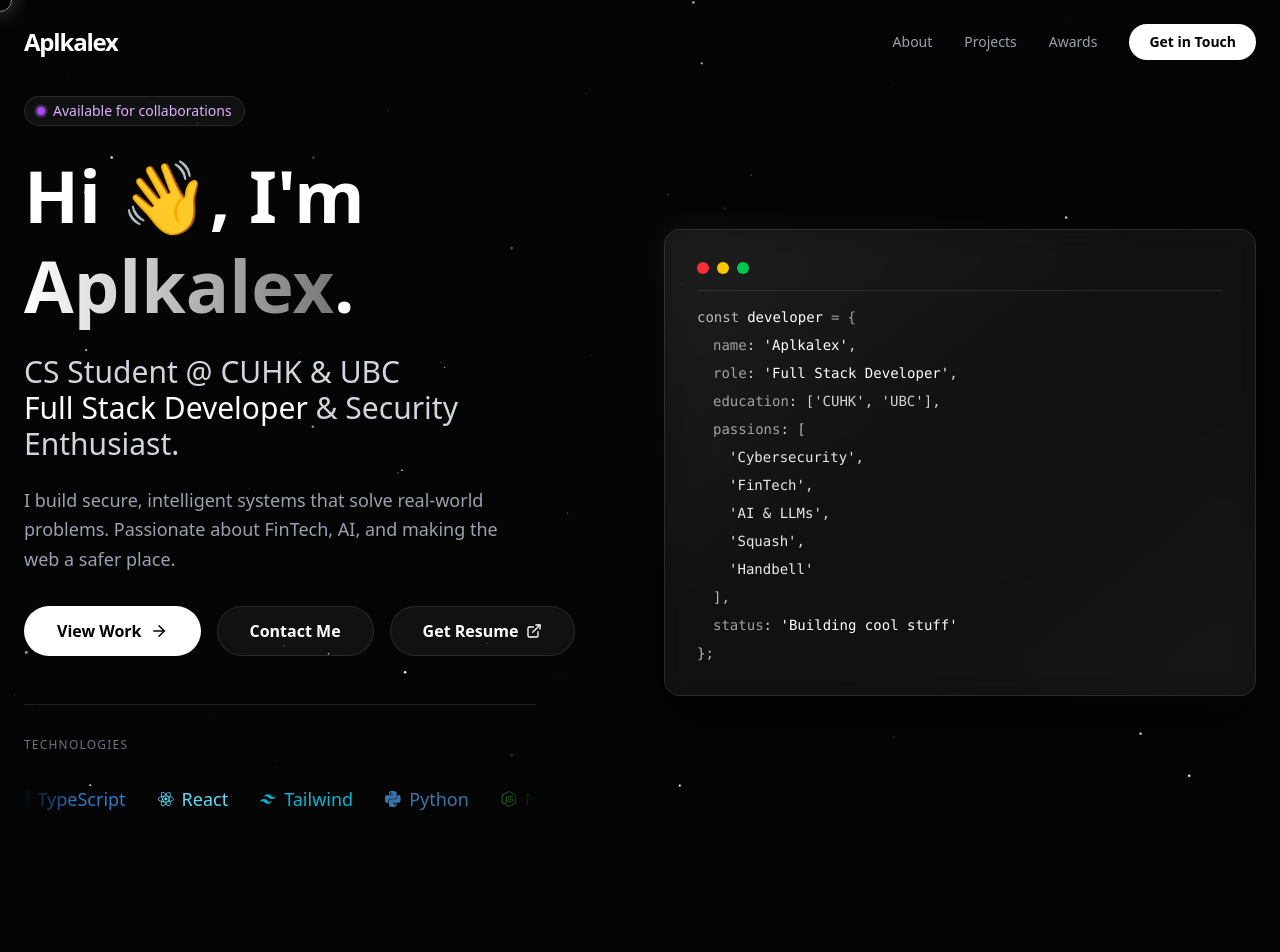
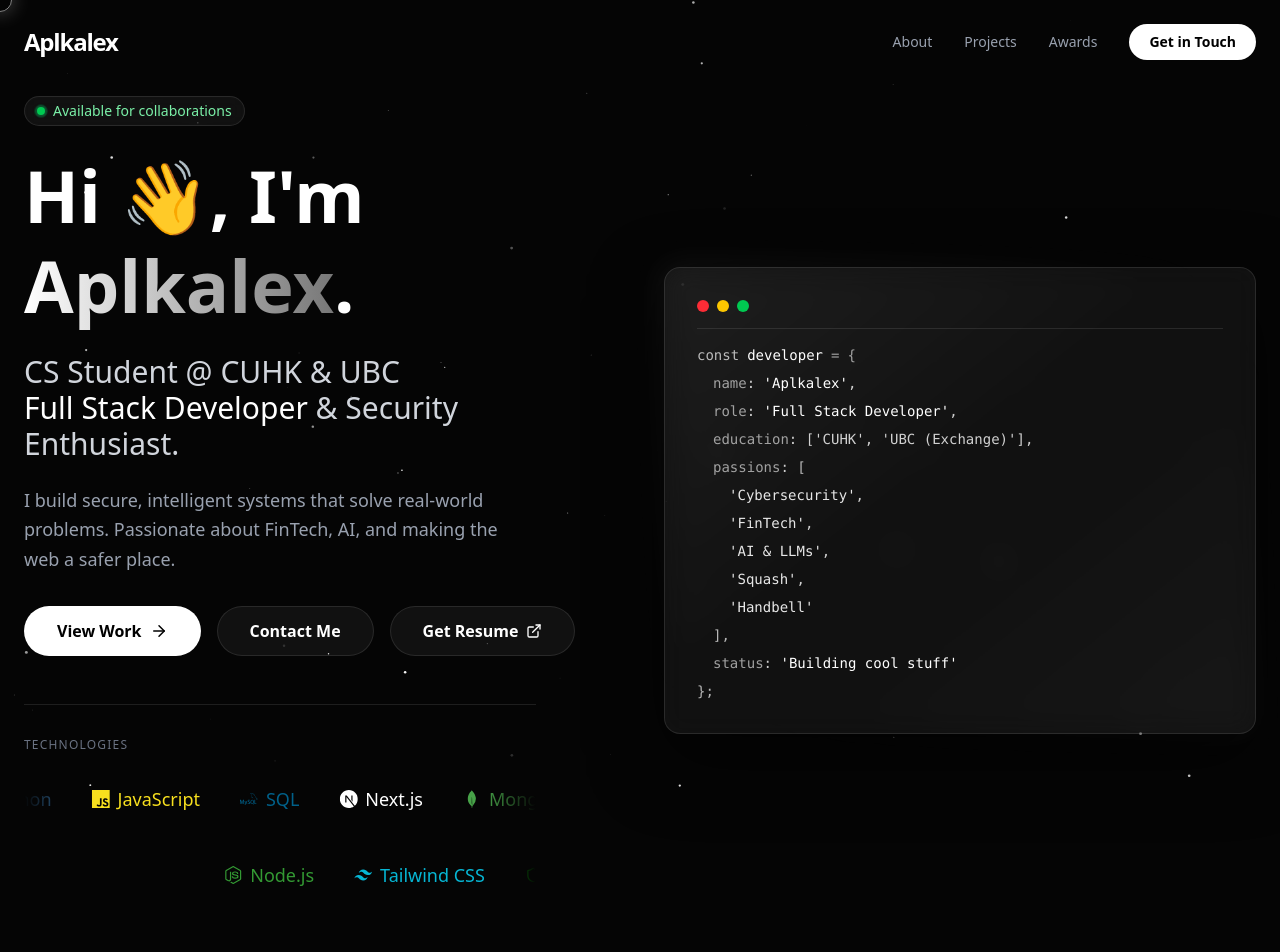
Before and after one commit to Aplkalex/aplkalex.com, a Next.js app: page / in a window 1280 px wide. Shown: the top 952 px of the page. Built offline with nearby package versions, Linux system fonts and the light colour scheme.

Commit message:
Add reverse animation for marquee and enhance TechMarquee component with row support

```diff
--- a/src/app/globals.css
+++ b/src/app/globals.css
@@ -32,6 +32,10 @@ body {
     .animate-marquee {
         animation: marquee 25s linear infinite;
     }
+
+    .animate-marquee-reverse {
+        animation: marquee-reverse 25s linear infinite;
+    }
 }
 
 @keyframes marquee {
@@ -41,6 +45,16 @@ body {
 
     100% {
         transform: translateX(-50%);
+    }
+}
+
+@keyframes marquee-reverse {
+    0% {
+        transform: translateX(0);
+    }
+
+    100% {
+        transform: translateX(50%);
     }
 }
 
--- a/src/app/page.tsx
+++ b/src/app/page.tsx
@@ -10,7 +10,7 @@ import Typewriter from '@/components/ui/Typewriter';
 import TechMarquee from '@/components/ui/TechMarquee';
 import ParallaxText from '@/components/ui/ParallaxText';
 
-import { SiNextdotjs, SiTypescript, SiReact, SiTailwindcss, SiPython, SiNodedotjs, SiMongodb } from 'react-icons/si';
+import { SiNextdotjs, SiTypescript, SiReact, SiTailwindcss, SiPython, SiNodedotjs, SiMongodb, SiJavascript, SiCplusplus, SiC, SiAmazonwebservices, SiMysql } from 'react-icons/si';
 
 const fadeInUp = {
     initial: { opacity: 0, y: 20 },
@@ -45,13 +45,26 @@ const staggerContainer = {
 };
 
 const techStack = [
-    { name: 'Next.js', icon: <SiNextdotjs size={16} />, color: '#ffffff' },
-    { name: 'TypeScript', icon: <SiTypescript size={16} />, color: '#3178C6' },
-    { name: 'React', icon: <SiReact size={16} />, color: '#61DAFB' },
-    { name: 'Tailwind', icon: <SiTailwindcss size={16} />, color: '#06B6D4' },
-    { name: 'Python', icon: <SiPython size={16} />, color: '#3776AB' },
-    { name: 'Node.js', icon: <SiNodedotjs size={16} />, color: '#339933' },
-    { name: 'MongoDB', icon: <SiMongodb size={16} />, color: '#47A248' },
+    { name: 'Python', icon: <SiPython size={18} />, color: '#3776AB' },
+    {
+        name: 'C / C++',
+        icon: (
+            <div className="flex items-center gap-1">
+                <SiC size={16} />
+                <SiCplusplus size={16} />
+            </div>
+        ),
+        color: '#A8B9CC'
+    },
+    { name: 'JavaScript', icon: <SiJavascript size={18} />, color: '#F7DF1E' },
+    { name: 'TypeScript', icon: <SiTypescript size={18} />, color: '#3178C6' },
+    { name: 'SQL', icon: <SiMysql size={18} />, color: '#00618A' },
+    { name: 'React', icon: <SiReact size={18} />, color: '#61DAFB' },
+    { name: 'Next.js', icon: <SiNextdotjs size={18} />, color: '#ffffff' },
+    { name: 'Node.js', icon: <SiNodedotjs size={18} />, color: '#339933' },
+    { name: 'MongoDB', icon: <SiMongodb size={18} />, color: '#47A248' },
+    { name: 'Tailwind CSS', icon: <SiTailwindcss size={18} />, color: '#06B6D4' },
+    { name: 'AWS', icon: <SiAmazonwebservices size={18} />, color: '#FF9900' },
     { name: 'Cybersecurity', icon: <Shield size={16} />, color: '#00FF00' },
 ];
 
@@ -66,10 +79,10 @@ export default function Home() {
                         animate="animate"
                         variants={staggerContainer}
                     >
-                        <motion.div variants={fadeInUp} className="inline-flex items-center gap-2 px-3 py-1 mb-6 rounded-full border border-white/10 bg-white/5 text-sm text-purple-300 backdrop-blur-sm">
+                        <motion.div variants={fadeInUp} className="inline-flex items-center gap-2 px-3 py-1 mb-6 rounded-full border border-white/10 bg-white/5 text-sm text-green-300 backdrop-blur-sm">
                             <span className="relative flex h-2 w-2">
-                                <span className="animate-ping absolute inline-flex h-full w-full rounded-full bg-purple-400 opacity-75"></span>
-                                <span className="relative inline-flex rounded-full h-2 w-2 bg-purple-500"></span>
+                                <span className="animate-ping absolute inline-flex h-full w-full rounded-full bg-green-400 opacity-75"></span>
+                                <span className="relative inline-flex rounded-full h-2 w-2 bg-green-500"></span>
                             </span>
                             Available for collaborations
                         </motion.div>
@@ -124,7 +137,7 @@ export default function Home() {
                         {/* Tech Stack Marquee */}
                         <motion.div variants={fadeInUp} className="mt-12 pt-8 border-t border-white/10 w-full max-w-[90vw] md:max-w-md lg:max-w-lg overflow-hidden">
                             <p className="text-xs text-gray-500 uppercase tracking-widest mb-4">Technologies</p>
-                            <TechMarquee items={techStack} />
+                            <TechMarquee items={techStack} rows={2} />
                         </motion.div>
                     </motion.div>
 
@@ -164,7 +177,7 @@ export default function Home() {
                                     <span className="text-white/60">role</span>: <span className="text-white">'<Typewriter text="Full Stack Developer" delay={1.0} />'</span>,
                                 </div>
                                 <div className="pl-4">
-                                    <span className="text-white/60">education</span>: <span className="text-white/80">['CUHK', 'UBC']</span>,
+                                    <span className="text-white/60">education</span>: <span className="text-white/80">['CUHK', 'UBC (Exchange)']</span>,
                                 </div>
                                 <div className="pl-4">
                                     <span className="text-white/60">passions</span>: <span className="text-white/70">[</span>
--- a/src/app/queuesis/page.tsx
+++ b/src/app/queuesis/page.tsx
@@ -205,7 +205,7 @@ export default function QueuesisPage() {
                                 <div className="grid grid-cols-2 md:grid-cols-3 gap-4">
                                     {[
                                         { name: "Next.js 16", icon: <svg viewBox="0 0 180 180" className="w-8 h-8 fill-white"><mask height="180" id="mask0_408_134" maskUnits="userSpaceOnUse" width="180" x="0" y="0" style={{ maskType: 'alpha' }}><circle cx="90" cy="90" fill="black" r="90"></circle></mask><g mask="url(#mask0_408_134)"><circle cx="90" cy="90" data-circle="true" fill="black" r="90"></circle><path d="M149.508 157.52L69.142 54H54V125.97H66.1136V69.3836L139.999 164.845C143.333 162.614 146.509 160.165 149.508 157.52Z" fill="url(#paint0_linear_408_134)"></path><rect fill="url(#paint1_linear_408_134)" height="72" width="12" x="115" y="54"></rect></g><defs><linearGradient gradientUnits="userSpaceOnUse" id="paint0_linear_408_134" x1="109" x2="144.5" y1="116.5" y2="160.5"><stop stopColor="white"></stop><stop offset="1" stopColor="white" stopOpacity="0"></stop></linearGradient><linearGradient gradientUnits="userSpaceOnUse" id="paint1_linear_408_134" x1="121" x2="120.799" y1="54" y2="106.875"><stop stopColor="white"></stop><stop offset="1" stopColor="white" stopOpacity="0"></stop></linearGradient></defs></svg> },
-                                        { name: "TypeScript", icon: <svg viewBox="0 0 24 24" className="w-8 h-8 fill-[#3178C6]"><path d="M1.125 0C.502 0 0 .502 0 1.125v21.75C0 23.498.502 24 1.125 24h21.75c.623 0 1.125-.502 1.125-1.125V1.125C24 .502 23.498 0 22.875 0H1.125zM15.492 12.609h2.039c-.141 1.289-1.008 2.133-2.297 2.133-1.57 0-2.344-1.102-2.344-3.516 0-2.578.891-3.656 2.484-3.656 1.242 0 2.063.75 2.227 1.969h2.016c-.211-2.203-1.758-3.68-4.242-3.68-2.836 0-4.547 1.805-4.547 5.367 0 3.469 1.641 5.367 4.5 5.367 2.461 0 4.008-1.43 4.164-3.984zm-8.016.305c0 1.289.703 1.875 2.156 1.875 1.031 0 1.617-.469 1.617-1.266 0-.867-.61-1.242-2.063-1.688-2.016-.586-3.14-1.289-3.14-3.047 0-1.781 1.406-2.953 3.539-2.953 2.273 0 3.563 1.172 3.656 3.07h-2.039c-.094-1.031-.703-1.453-1.641-1.453-.891 0-1.43.422-1.43 1.148 0 .727.539 1.078 1.922 1.523 2.156.68 3.305 1.383 3.305 3.234 0 1.922-1.477 3.094-3.727 3.094-2.438 0-3.867-1.289-3.914-3.539h2.063z" /></svg> },
+                                        { name: "TypeScript", icon: <Image src="/TypeScript.svg" alt="TypeScript logo" width={32} height={32} className="w-8 h-8" /> },
                                         { name: "Tailwind CSS", icon: <svg viewBox="0 0 24 24" className="w-8 h-8 fill-[#06B6D4]"><path d="M12.001,4.8c-3.2,0-5.2,1.6-6,4.8c1.2-1.6,2.6-2.2,4.2-1.8c0.913,0.228,1.565,0.89,2.288,1.624 C13.666,10.618,15.027,12,18.001,12c3.2,0,5.2-1.6,6-4.8c-1.2,1.6-2.6,2.2-4.2,1.8c-0.913-0.228-1.565-0.89-2.288-1.624 C16.337,6.182,14.976,4.8,12.001,4.8z M6.001,12c-3.2,0-5.2,1.6-6,4.8c1.2-1.6,2.6-2.2,4.2-1.8c0.913,0.228,1.565,0.89,2.288,1.624 c1.177,1.194,2.538,2.576,5.512,2.576c3.2,0,5.2-1.6,6-4.8c-1.2,1.6-2.6,2.2-4.2,1.8c-0.913-0.228-1.565-0.89-2.288-1.624 C10.337,13.382,8.976,12,6.001,12z" /></svg> },
                                         { name: "Prisma", icon: <Image src="/Prisma.svg" alt="Prisma logo" width={32} height={32} className="w-8 h-8" /> },
                                         { name: "MongoDB", icon: <Image src="/MongoDB.svg" alt="MongoDB logo" width={32} height={32} className="w-8 h-8" /> },
--- a/src/components/queuesis/QueuesisDetail.tsx
+++ b/src/components/queuesis/QueuesisDetail.tsx
@@ -6,12 +6,6 @@ import { ExternalLink, Github, Zap, Clock, Layout, Database, AlertCircle } from
 import { SiNextdotjs, SiTailwindcss } from 'react-icons/si';
 import Image from 'next/image';
 import { cn } from '@/lib/utils';
-
-const TypeScriptIcon = () => (
-    <div className="w-8 h-8 rounded-lg bg-[#3178C6] flex items-center justify-center text-white font-semibold text-[11px] tracking-tight">
-        TS
-    </div>
-);
 
 export default function QueuesisDetail({ isExpanded = true }: { isExpanded?: boolean }) {
     const [activeTab, setActiveTab] = useState('overview');
@@ -198,7 +192,7 @@ export default function QueuesisDetail({ isExpanded = true }: { isExpanded?: boo
                                 <div className="grid grid-cols-2 md:grid-cols-3 gap-4">
                                     {[
                                         { name: "Next.js 16", icon: <SiNextdotjs className="w-8 h-8 text-white" /> },
-                                        { name: "TypeScript", icon: <TypeScriptIcon /> },
+                                        { name: "TypeScript", icon: <Image src="/TypeScript.svg" alt="TypeScript logo" width={32} height={32} className="w-8 h-8" /> },
                                         { name: "Tailwind CSS", icon: <SiTailwindcss className="w-8 h-8 text-[#06B6D4]" /> },
                                         { name: "Prisma", icon: <Image src="/Prisma.svg" alt="Prisma logo" width={32} height={32} className="w-8 h-8" /> },
                                         { name: "MongoDB", icon: <Image src="/MongoDB.svg" alt="MongoDB logo" width={32} height={32} className="w-8 h-8" /> },
--- a/src/components/ui/TechMarquee.tsx
+++ b/src/components/ui/TechMarquee.tsx
@@ -13,51 +13,88 @@ interface TechItem {
 interface TechMarqueeProps {
     items: TechItem[];
     className?: string;
+    rows?: number;
 }
 
-export default function TechMarquee({ items, className }: TechMarqueeProps) {
+interface MarqueeRowProps {
+    items: TechItem[];
+    reverse?: boolean;
+    speed?: number;
+}
+
+const maskStyle: React.CSSProperties = {
+    maskImage: "linear-gradient(to right, transparent, black 10%, black 90%, transparent)",
+    WebkitMaskImage: "linear-gradient(to right, transparent, black 10%, black 90%, transparent)",
+};
+
+const repeatIfNeeded = (items: TechItem[]) => {
+    if (items.length >= 6) return items;
+    const repetitions = Math.ceil(6 / Math.max(items.length, 1));
+    return Array.from({ length: repetitions }, () => items).flat();
+};
+
+const rotateItems = (items: TechItem[], offset: number) => {
+    if (!items.length) return items;
+    const normalized = ((offset % items.length) + items.length) % items.length;
+    return items.slice(normalized).concat(items.slice(0, normalized));
+};
+
+function MarqueeRow({ items, reverse = false, speed }: MarqueeRowProps) {
+    const animationClass = reverse ? "animate-marquee-reverse" : "animate-marquee";
+    const animationStyle = speed ? { animationDuration: `${speed}s` } : undefined;
+    const visibleItems = repeatIfNeeded(items);
+
     return (
+        <div className="relative flex w-full overflow-hidden select-none mask-gradient" style={maskStyle}>
+            {[0, 1].map((dup) => (
                 <div
+                    key={`${animationClass}-${dup}`}
                     className={cn(
-                "relative flex w-full overflow-hidden select-none mask-gradient",
-                className
+                        "flex min-w-full shrink-0 items-center gap-10 py-4 px-10",
+                        animationClass
                     )}
-            style={{
-                maskImage:
-                    "linear-gradient(to right, transparent, black 10%, black 90%, transparent)",
-                WebkitMaskImage:
-                    "linear-gradient(to right, transparent, black 10%, black 90%, transparent)",
-            }}
+                    style={animationStyle}
                 >
-            <div className="flex min-w-full shrink-0 animate-marquee items-center justify-around gap-8 py-4">
-                {items.map((item, index) => (
+                    {visibleItems.map((item, index) => (
                         <motion.div
-                        key={`item-1-${index}`}
+                            key={`${dup}-${index}`}
                             className="flex items-center gap-2 transition-colors duration-300 cursor-pointer"
                             style={{ color: item.color || 'rgba(255, 255, 255, 0.6)' }}
-                        whileHover={{ scale: 1.2, filter: "brightness(1.2)" }}
+                            whileHover={{ scale: 1.15, filter: "brightness(1.2)" }}
                         >
                             {item.icon}
-                        <span className="text-lg font-medium">{item.name}</span>
+                            <span className="text-lg font-medium whitespace-nowrap">{item.name}</span>
                         </motion.div>
                     ))}
                 </div>
-            <div
-                aria-hidden="true"
-                className="flex min-w-full shrink-0 animate-marquee items-center justify-around gap-8 py-4"
-            >
-                {items.map((item, index) => (
-                    <motion.div
-                        key={`item-2-${index}`}
-                        className="flex items-center gap-2 transition-colors duration-300 cursor-pointer"
-                        style={{ color: item.color || 'rgba(255, 255, 255, 0.6)' }}
-                        whileHover={{ scale: 1.2, filter: "brightness(1.2)" }}
-                    >
-                        {item.icon}
-                        <span className="text-lg font-medium">{item.name}</span>
-                    </motion.div>
             ))}
-            </div>
         </div>
     );
 }
+
+export default function TechMarquee({ items, className, rows = 1 }: TechMarqueeProps) {
+    const rowCount = Math.max(1, Math.min(rows, items.length));
+    const distributedItems = Array.from({ length: rowCount }, (_, rowIndex) =>
+        items.filter((_, index) => index % rowCount === rowIndex)
+    );
+
+    return (
+        <div className={cn("space-y-4", className)}>
+            {distributedItems.map((rowItems, rowIndex) => {
+                const isReverse = rowIndex % 2 === 1;
+                const rotatedItems = isReverse
+                    ? rotateItems(rowItems, Math.ceil(rowItems.length / 2))
+                    : rowItems;
+
+                return (
+                    <MarqueeRow
+                        key={rowIndex}
+                        items={rotatedItems}
+                        reverse={isReverse}
+                        speed={isReverse ? 18 : 25}
+                    />
+                );
+            })}
+        </div>
+    );
+}
```
Lines whose indentation alone changed are shown as unchanged.
